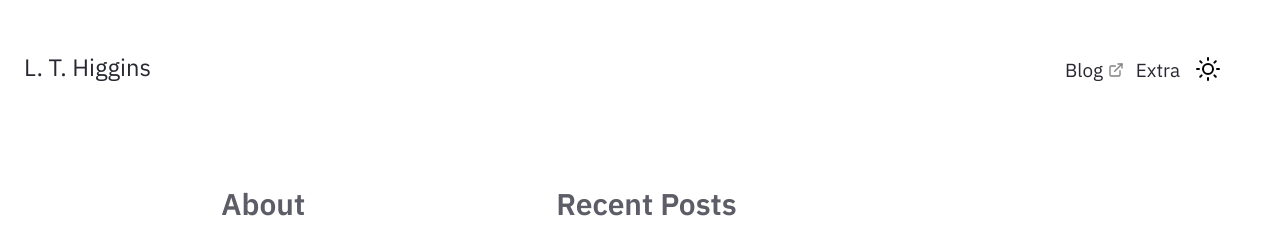
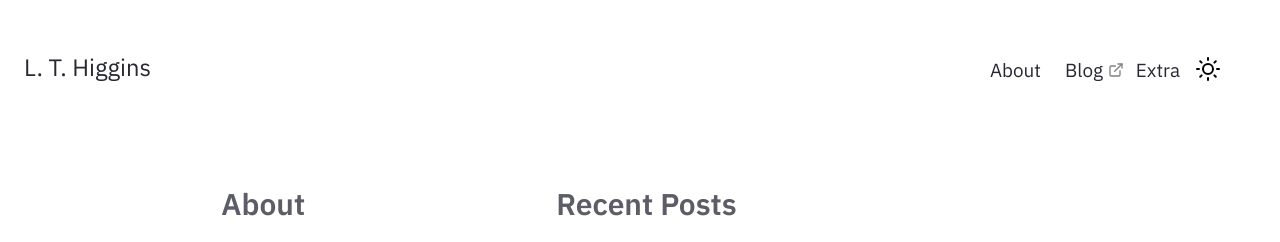
Before and after one commit to Luke-T-Higgins/blog, a Jekyll site: the page built from pages/index.md, in a window 1280 px wide. Shown: the top 242 px of the page. Built offline with Jekyll 4.4.1, drawn with Linux system fonts in a browser that asks for light colours.

Commit message:
Update Nav.html

```diff
--- a/_includes/Nav.html
+++ b/_includes/Nav.html
@@ -52,6 +52,9 @@
 
     <div id="navbarBasicExample" class="navbar-menu">
       <div class="navbar-start">
+        <a href="{{'/notes' | relative_url}}" class="navbar-item">
+          About
+        </a>
         <a href="https://luke-t-higgins.github.io/blog/blog.html" class="navbar-item">
           Blog
         </a>
```
